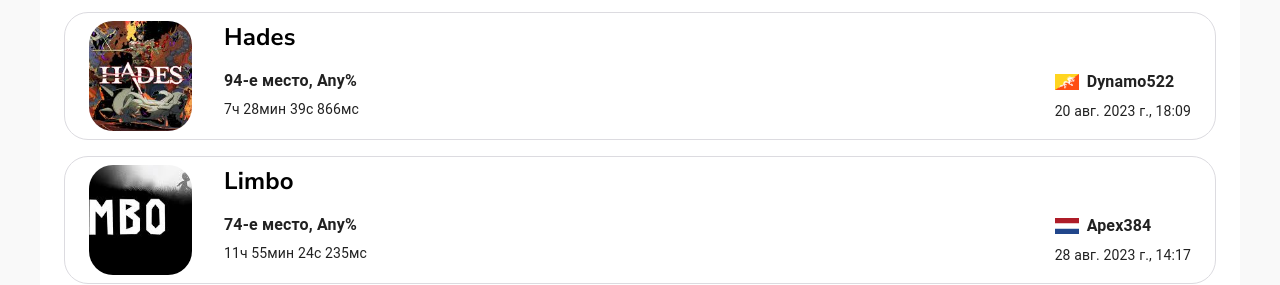
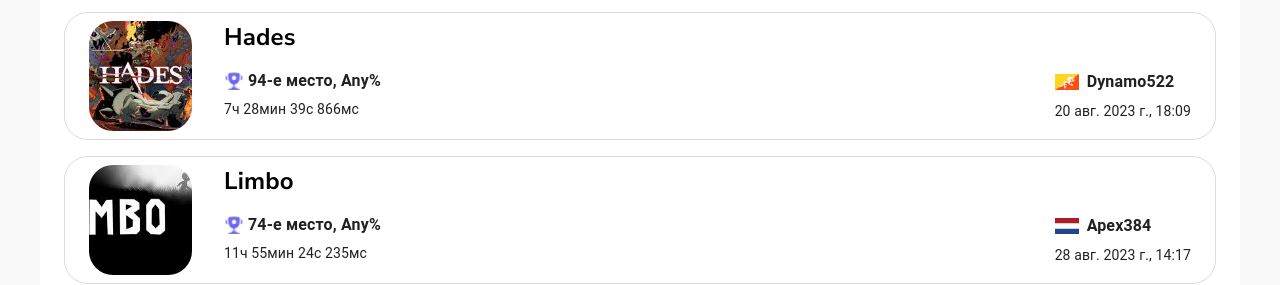
Before and after one commit to rndtrash/speedrunru, a React (Vite) app in the folder frontend/: page / in a window 1280 px wide. Shown: the part 578-863 px from the top of the page. Built offline with nearby package versions, Linux system fonts and the light colour scheme.

Commit message:
Добавлен кубок.

```diff
--- a/frontend/src/components/GamesLatest.jsx
+++ b/frontend/src/components/GamesLatest.jsx
@@ -18,7 +18,7 @@
         case 3:
             return '/assets/trophy/bronzeTrophy.png';
         default:
-            return null;
+            return '/assets/trophy/anotherCup.png';
     }
 }
 
```
Also changed, not shown: frontend/public/assets/trophy/anotherCup.png (added).
